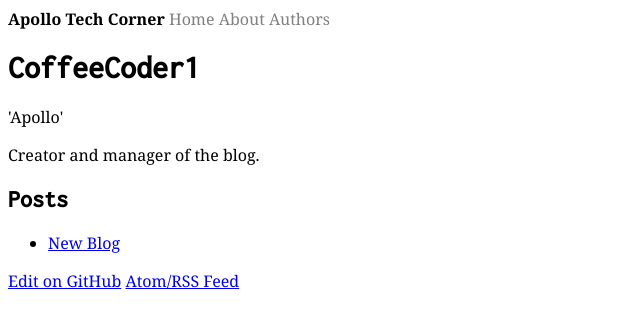
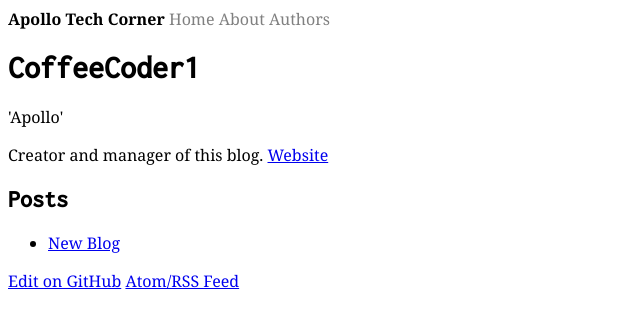
Before and after one commit to CoffeeCoder1/Apollo-Tech-Corner, a Jekyll site: the page built from _authors/CoffeeCoder1.md, in a window 1280 px wide. Shown: the top 328 px of the page, without its empty margins (0-640 px from the left). Built offline with Jekyll 4.4.1, drawn with Linux system fonts in a browser that asks for light colours.

Commit message:
Add website link to CoffeeCoder1's author page

```diff
--- a/_authors/CoffeeCoder1.md
+++ b/_authors/CoffeeCoder1.md
@@ -2,4 +2,5 @@
 name: CoffeeCoder1
 alt-name: Apollo
 ---
-Creator and manager of the blog.
+Creator and manager of this blog.
+[Website](CoffeeCoder1.github.io)
```
